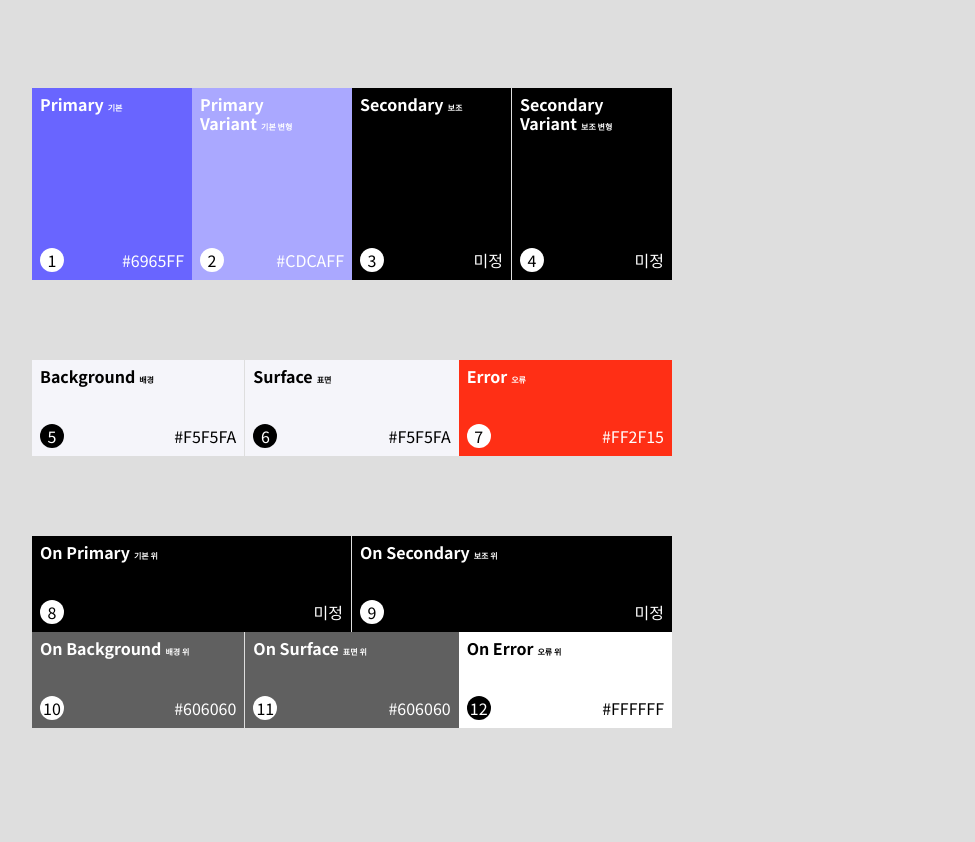
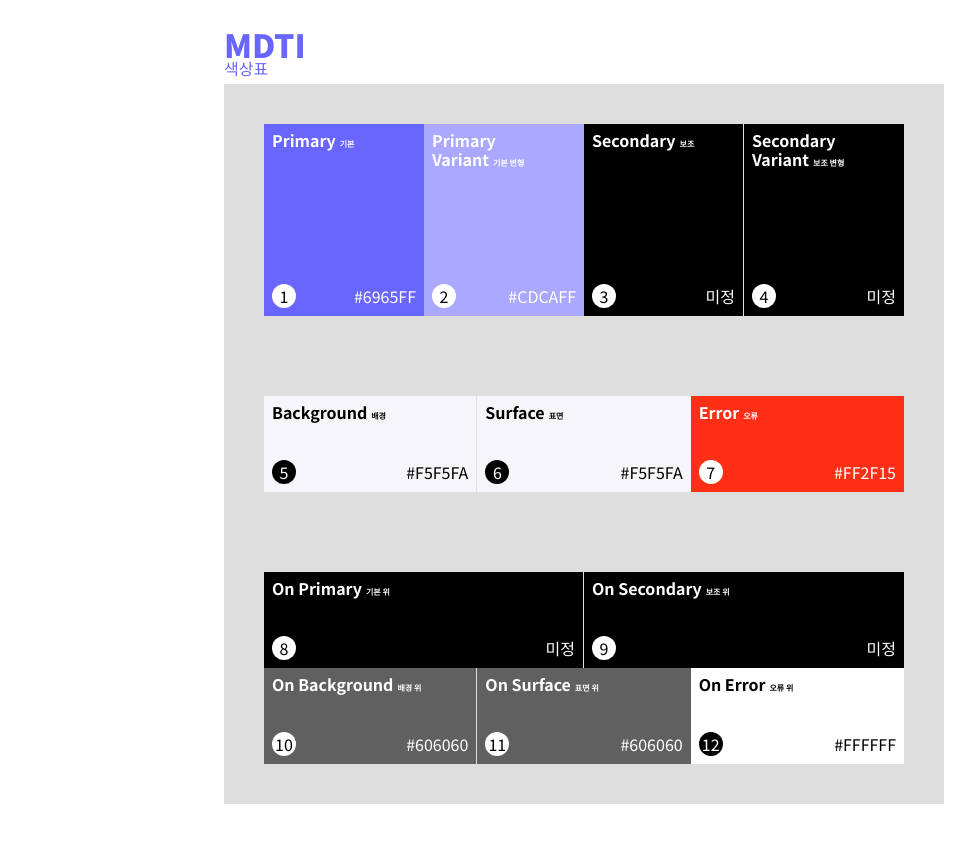
Before and after one commit to byquincy/thinkingon-color, a plain HTML site: page index.html in a window 1280 px wide. Shown: the whole page, without its empty margins (56-1031 px from the left). Before the commit the page ends 816 px from the top, so only its background shows below. Drawn offline with Linux system fonts and the light colour scheme.

Commit message:
로고, 가운데정렬
이제 색상이 가운데정렬됩니다.
MDTI(색상표) 로고가 출력됩니다.

```diff
--- a/index.css
+++ b/index.css
@@ -1,10 +1,47 @@
 body {
-    padding: 10vmin;
+    padding: 5vmin;
+    padding-top: 2.5vmin;
 
-    background: #dedede;
+    background: white;
+}
+.container {
+    display: flex;
+    flex-direction: column;
+    align-items: center;
 }
 
-.container {
+#Logo-box {
+    margin-bottom: 1vmin;
+}
+#Logo {
+    font-family: 'Noto Sans KR', sans-serif;
+    font-weight: 900;
+    font-size: 4vmin;
+    line-height: 4vmin;
+    color: #6965FF;
+    width: 90vmin;
+
+    /* text-align: center; */
+}
+#Logo-text {
+    font-family: 'Noto Sans KR', sans-serif;
+    font-weight: 400;
+    font-size: 2vmin;
+    line-height: 2vmin;
+    color: #6965FF;
+
+    width: 90vmin;
+}
+
+.grid-padding {
+    height: 80vmin;
+    width: 80vmin;
+
+    padding: 5vmin;
+
+    background-color: #dedede;
+}
+.grid-box {
     height: 80vmin;
     width: 80vmin;
 
--- a/index.html
+++ b/index.html
@@ -3,7 +3,7 @@
 <head>
     <link rel="stylesheet" href="./index.css">
     <link rel="preconnect" href="https://fonts.gstatic.com">
-    <link href="https://fonts.googleapis.com/css2?family=Noto+Sans+KR:wght@400;700&display=swap" rel="stylesheet">
+    <link href="https://fonts.googleapis.com/css2?family=Noto+Sans+KR:wght@400;700;900&display=swap" rel="stylesheet">
 
     <meta charset="UTF-8">
     <meta http-equiv="X-UA-Compatible" content="IE=edge">
@@ -12,6 +12,12 @@
 </head>
 <body>
     <div class="container">
+        <div id="Logo-box">
+            <div id="Logo">MDTI</div>
+            <div id="Logo-text">색상표</div>
+        </div>
+        <div class="grid-padding">
+            <div class="grid-box">
                 <div id="Primary" class="grid">
                     <div id="c1" class="color-box">
                         <div>
@@ -143,5 +149,7 @@
                     </div>
                 </div>
             </div>
+        </div>
+    </div>
 </body>
 </html>
```
Lines whose indentation alone changed are shown as unchanged.
